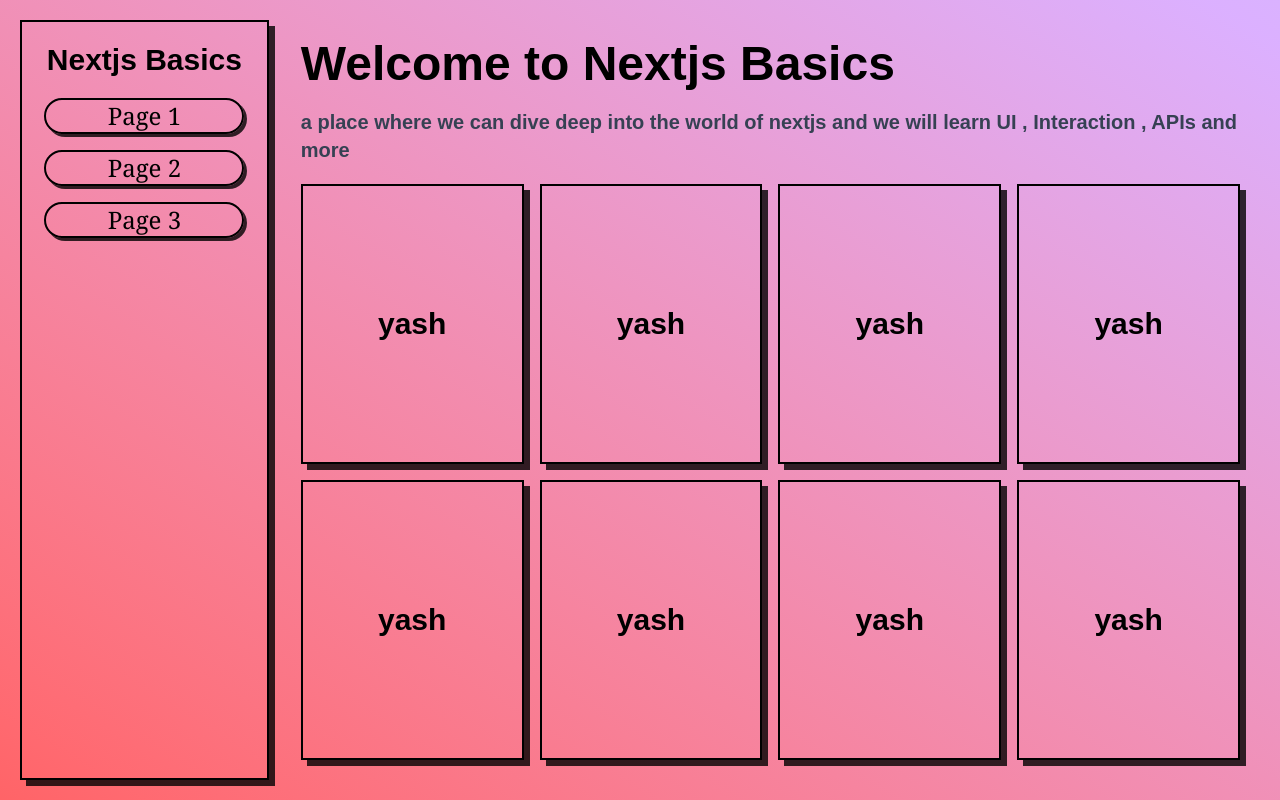
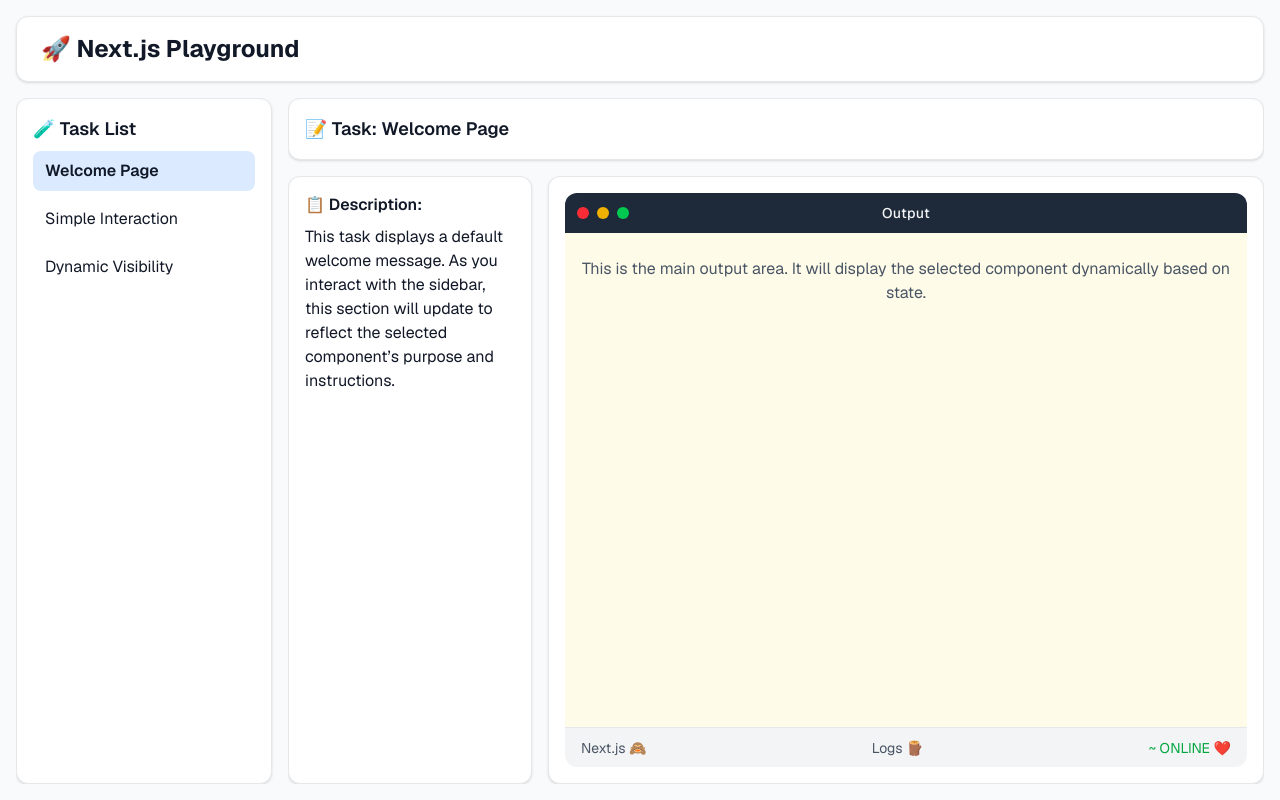
Before and after one commit to yashsarvaiya1/doc-manager, a Next.js app: page /yash/home in a window 1280 px wide. Built offline with nearby package versions, Linux system fonts and the light colour scheme.

Commit message:
[IMP] Made Dynamic Page:
a dynamic playground page with all the necessary
features and navigation with visually appealing ui

On branch main-dev
Changes to be committed:
	modified:   app/(yash)/yash/home/page.tsx
	new file:   app/(yash)/yash/test/optionmain/page.tsx

```diff
--- a/app/(yash)/yash/home/page.tsx
+++ b/app/(yash)/yash/home/page.tsx
@@ -1,71 +1,145 @@
+'use client';
+
+import { useState } from 'react';
+
+const tasks = [
+  {
+    key: 'welcome',
+    title: 'Welcome Page',
+    description:
+      'This task displays a default welcome message. As you interact with the sidebar, this section will update to reflect the selected component’s purpose and instructions.',
+    component: (
+      <div className="text-center text-gray-600">
+        This is the main output area. It will display the selected component dynamically based on state.
+      </div>
+    ),
+  },
+  {
+    key: 'interaction',
+    title: 'Simple Interaction',
+    description: 'This task involves toggling visibility and handling button clicks using basic React state.',
+    component: (
+      <div className="text-center text-gray-600 space-y-4">
+        <ToggleComponent />
+      </div>
+    ),
+  },
+  {
+    key: 'visibility',
+    title: 'Dynamic Visibility',
+    description: 'This task demonstrates how to show/hide UI parts based on conditions or triggers.',
+    component: (
+      <div className="text-center text-gray-600 space-y-4">
+        <VisibilityComponent />
+      </div>
+    ),
+  },
+];
+
+function ToggleComponent() {
+  const [count, setCount] = useState(0);
+  return (
+    <>
+      <p>You clicked {count} times</p>
+      <button
+        className="px-4 py-2 bg-blue-600 text-white rounded-md"
+        onClick={() => setCount(count + 1)}
+      >
+        Click me
+      </button>
+    </>
+  );
+}
+
+function VisibilityComponent() {
+  const [visible, setVisible] = useState(true);
+  return (
+    <>
+      <button
+        className="px-4 py-2 bg-blue-600 text-white rounded-md"
+        onClick={() => setVisible(!visible)}
+      >
+        Toggle Box
+      </button>
+      {visible && <div className="p-4 bg-green-200 rounded-md">Now you see me!</div>}
+    </>
+  );
+}
+
 export default function HomePage() {
-    return (
-        <div className="h-screen w-full bg-gradient-to-bl from-purple-300 to-red-400 p-5 flex space-x-3">
-            {/* left */}
-            <div className="flex-1 border-2 border-black  flex flex-col shadow-[6px_6px_0px_rgba(0,0,0,0.8)]">
-                {/* title */}
-                <div className=" space-y-2 text-3xl font-black flex justify-center p-5 text-black">
-                    Nextjs Basics
+  const [activeTaskKey, setActiveTaskKey] = useState('welcome');
+
+  const activeTask = tasks.find((task) => task.key === activeTaskKey)!;
+
+  return (
+    <div className="h-screen w-full bg-[#f9fafb] text-[#111827] font-sans flex flex-col p-4 space-y-4">
+      {/* Navbar */}
+      <div className="bg-white border border-[#e5e7eb] rounded-xl px-6 py-4 text-2xl font-bold shadow-sm">
+        🚀 Next.js Playground
+      </div>
+
+      {/* Main layout: Sidebar + Content */}
+      <div className="flex flex-1 space-x-4 overflow-hidden">
+        {/* Sidebar */}
+        <aside className="w-64 bg-white border border-[#e5e7eb] rounded-xl p-4 shadow-sm">
+          <div className="text-lg font-semibold mb-2">🧪 Task List</div>
+          <ul className="space-y-2">
+            {tasks.map((task) => (
+              <li
+                key={task.key}
+                onClick={() => setActiveTaskKey(task.key)}
+                className={`px-3 py-2 rounded-lg transition cursor-pointer ${
+                  activeTaskKey === task.key ? 'bg-blue-100 font-semibold' : 'hover:bg-[#f3f4f6]'
+                }`}
+              >
+                {task.title}
+              </li>
+            ))}
+          </ul>
+        </aside>
+
+        {/* Main Content */}
+        <main className="flex-1 flex flex-col space-y-4 overflow-hidden">
+          {/* Task Header */}
+          <div className="bg-white border border-[#e5e7eb] rounded-xl p-4 shadow-sm text-lg font-semibold">
+            📝 Task: {activeTask.title}
+          </div>
+
+          {/* Task Content */}
+          <div className="flex flex-1 space-x-4 overflow-hidden">
+            {/* Description Panel */}
+            <section className="w-1/4 bg-white border border-[#e5e7eb] rounded-xl p-4 shadow-sm overflow-y-auto">
+              <h2 className="text-md font-semibold mb-2">📋 Description:</h2>
+              <p>{activeTask.description}</p>
+            </section>
+
+            {/* Preview Panel */}
+            <section className="flex-1 bg-white border border-[#e5e7eb] rounded-xl p-4 shadow-sm flex flex-col">
+              {/* Output Header */}
+              <div className="h-10 bg-gray-800 text-gray-100 rounded-t-xl flex items-center justify-center relative px-4">
+                <div className="absolute left-3 flex space-x-2">
+                  <div className="w-3 h-3 rounded-full bg-red-500" />
+                  <div className="w-3 h-3 rounded-full bg-yellow-500" />
+                  <div className="w-3 h-3 rounded-full bg-green-500" />
                 </div>
-                {/* list of links */}
-                <div className="text-black text-xl font-medium flex justify-center ">
-                    <ul className="flex flex-col space-y-4">
-                        <button>
-                            <li className="border-2 border-black rounded-full w-50 flex justify-center text-2xl font-serif shadow-[3px_3px_0px_rgba(0,0,0,0.8)] ">
-                                Page 1
-                            </li>
-                        </button>
-                        <li className="border-2 border-black rounded-full w-50 flex justify-center text-2xl font-serif shadow-[3px_3px_0px_rgba(0,0,0,0.8)] ">
-                            Page 2
-                        </li>
-                        <li className="border-2 border-black rounded-full w-50 flex justify-center text-2xl font-serif shadow-[3px_3px_0px_rgba(0,0,0,0.8)] ">
-                            Page 3
-                        </li>
-                    </ul>
+                <span className="text-sm font-medium tracking-wide">Output</span>
+              </div>
 
-                </div>
-            </div>
-            {/* right */}
-            <div className="flex-4 flex flex-col">
-                {/* welcome message */}
-                <div>
-                    <div className="text-5xl bg-black font-black bg-clip-text text-transparent p-5">
-                        Welcome to Nextjs Basics
-                    </div>
-                    <div className="text-xl text-gray-700 font-bold px-5">
-                        a place where we can dive deep into the world of nextjs and we will learn
-                        UI , Interaction , APIs and more
-                    </div>
-                </div>
-                {/* boxes */}
-                <div className="h-full w-full p-5 overflow-y-auto scrollbar-none">
-                    <div className="grid grid-cols-4 gap-4 ">
-                        <div className=" border-2 border-black shadow-[6px_6px_0px_rgba(0,0,0,0.8)] h-70 text-3xl flex items-center justify-center font-black text-black shadow-right-bottom">
-                            yash
-                        </div>
-                        <div className=" border-2 border-black shadow-[6px_6px_0px_rgba(0,0,0,0.8)] h-70 text-3xl flex items-center justify-center font-black text-black shadow-right-bottom">
-                            yash
-                        </div>
-                        <div className=" border-2 border-black shadow-[6px_6px_0px_rgba(0,0,0,0.8)] h-70 text-3xl flex items-center justify-center font-black text-black shadow-right-bottom">
-                            yash
-                        </div>
-                        <div className=" border-2 border-black shadow-[6px_6px_0px_rgba(0,0,0,0.8)] h-70 text-3xl flex items-center justify-center font-black text-black shadow-right-bottom">
-                            yash
-                        </div>
-                        <div className=" border-2 border-black shadow-[6px_6px_0px_rgba(0,0,0,0.8)] h-70 text-3xl flex items-center justify-center font-black text-black shadow-right-bottom">
-                            yash
-                        </div>
-                        <div className=" border-2 border-black shadow-[6px_6px_0px_rgba(0,0,0,0.8)] h-70 text-3xl flex items-center justify-center font-black text-black shadow-right-bottom">
-                            yash
-                        </div>
-                        <div className=" border-2 border-black shadow-[6px_6px_0px_rgba(0,0,0,0.8)] h-70 text-3xl flex items-center justify-center font-black text-black shadow-right-bottom">
-                            yash
-                        </div><div className=" border-2 border-black shadow-[6px_6px_0px_rgba(0,0,0,0.8)] h-70 text-3xl flex items-center justify-center font-black text-black shadow-right-bottom">
-                            yash
-                        </div>
-                    </div>
-                </div>
-            </div>
-        </div>
-    )
+              {/* Output Display Area */}
+              <div className="flex-1 bg-[#fefce8] rounded-b-none px-4 py-6 overflow-auto">
+                {activeTask.component}
+              </div>
+
+              {/* Footer */}
+              <div className="h-10 bg-gray-100 border-t border-[#e5e7eb] rounded-b-xl px-4 flex items-center justify-between text-sm text-gray-600">
+                <span>Next.js 🙈</span>
+                <span>Logs 🪵</span>
+                <span className="text-green-600">~ ONLINE ❤️</span>
+              </div>
+            </section>
+          </div>
+        </main>
+      </div>
+    </div>
+  );
 }
```
Also changed, not shown: app/(yash)/yash/test/optionmain/page.tsx (added, +71 -0 lines).
